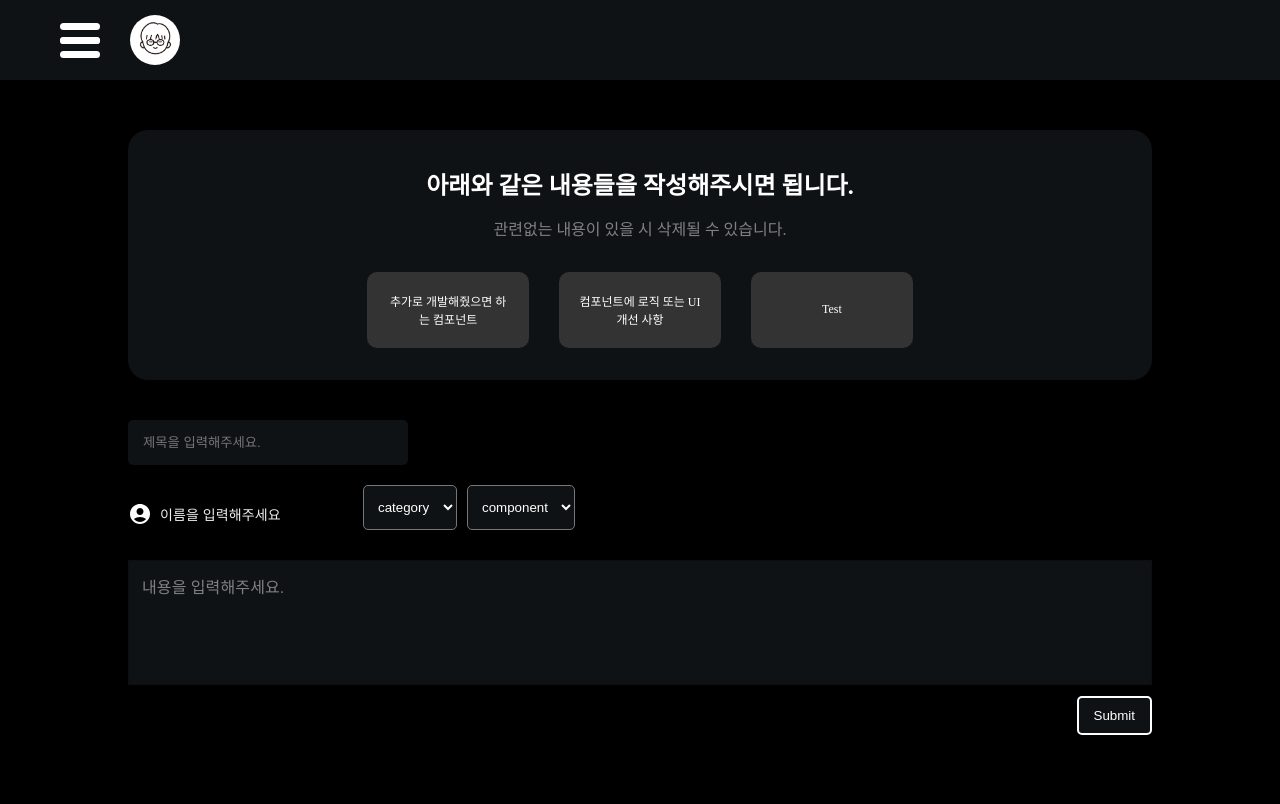
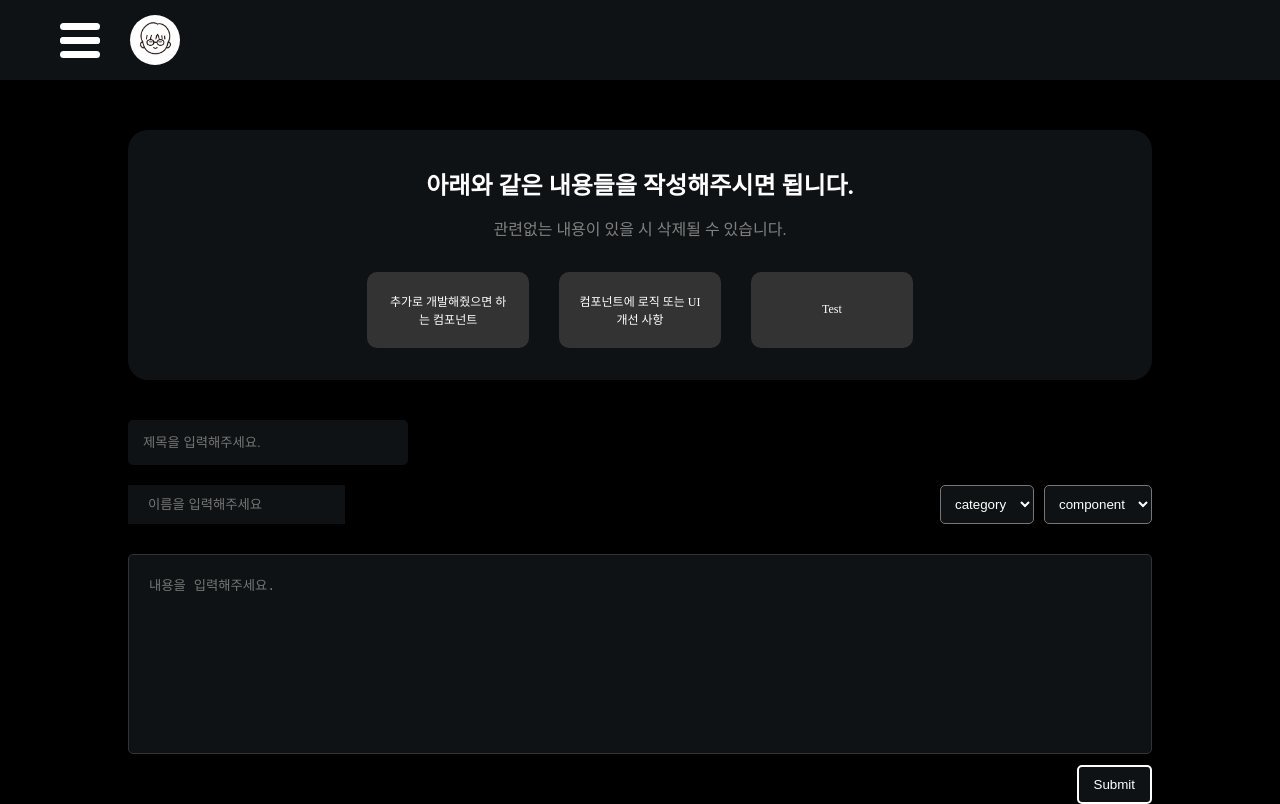
Before and after one commit to jgy4419/easy-to-use-components, a Next.js app: page /community/write in a window 1280 px wide. Built offline with nearby package versions, Linux system fonts and the light colour scheme.

Commit message:
update : mui, emotion 으로 구현한 ui 제거 및 수정

```diff
--- a/src/app/containeres/main/mainSection.tsx
+++ b/src/app/containeres/main/mainSection.tsx
@@ -1,7 +1,6 @@
 import React from 'react';
 import * as S from "@/app/containeres/main/style/mainSection";
 import {mainContent} from "@/app/constants/main";
-import KeyboardDoubleArrowDownIcon from "@mui/icons-material/KeyboardDoubleArrowDown";
 import Image from "next/image";
 import profile from "@/app/assets/images/profile.jpeg";
 
@@ -13,7 +12,7 @@ const MainSection = () => {
                     <S.Title>{ mainContent.title }</S.Title>
                     <S.SubTitle> { mainContent.subTitle } </S.SubTitle>
                     <S.Description> { mainContent.description } </S.Description>
-                    <S.ScrollButton><KeyboardDoubleArrowDownIcon fontSize={"large"}/>Scroll Down!</S.ScrollButton>
+                    <S.ScrollButton>Scroll Down!</S.ScrollButton>
                 </S.Content>
                 <Image className='logoImg' src={profile} alt="프로필 이미지" width={200} height={200}/>
             </S.Inner>
--- a/src/app/containeres/write/messageForm.tsx
+++ b/src/app/containeres/write/messageForm.tsx
@@ -2,14 +2,13 @@
 import React, { useEffect, useState } from 'react';
 import * as S from "./style/messageForm";
 import List from "./list";
-import Box from "@mui/material/Box";
-import { AccountCircle } from "@mui/icons-material";
 import { RootState } from "@/store/rootReducer";
 import { useSelector, useDispatch } from "react-redux";
 import { titleChange, nameChange, contentChange } from "@/store/community";
 import { useRouter } from "next/navigation";
 import { apiGet, apiPost, apiPut } from '@/app/util/apiModule';
 import { community } from '@/app/constants/errorMessage';
+import { usePathname } from 'next/navigation';
 
 // 액션 타입 정의
 type ActionMap = {
@@ -18,13 +17,15 @@ type ActionMap = {
     content: typeof contentChange
 }
 
-const MessageForm = ({ postIndex }: {postIndex: string | -1}) => {
+const MessageForm = () => {
     // 수정하기
     const testComponentList = ["Card", "Button"];
     const testNameList = ["Card1", "Card2"];
 
     const dispatch = useDispatch();
     const router = useRouter();
+
+    const path = usePathname();
 
     const { title, name, content, password, category, component } = useSelector((state: RootState) => state.community);
     const [formData, setFormData] = useState({
@@ -53,8 +54,6 @@ const MessageForm = ({ postIndex }: {postIndex: string | -1}) => {
         if (action) {
             dispatch(action(value)); // 함수 호출 시 값을 전달하여 액션을 생성하고 dispatch합니다.
         }
-
-        console.log(title, name, content);
     }
 
     const submitHandler = async () => {
@@ -68,8 +67,6 @@ const MessageForm = ({ postIndex }: {postIndex: string | -1}) => {
             updateIndex: formData.idx
         };
 
-        console.log("data 전송", data);
-
         if(formData.idx === -1) {
             await apiPost("community/write", data, community.create).then(() => {
                 router.push("/community");
@@ -82,43 +79,45 @@ const MessageForm = ({ postIndex }: {postIndex: string | -1}) => {
     }
 
     useEffect(() => {
-        if(postIndex !== -1) {
-            postData();
+        const match = path.match(/\/(\d+)$/);
+        const idx = match ? match[1] : -1;
+
+        if(idx !== -1) {
+
+            postData(Number(idx));
         }
-    }, [postIndex]);
+    }, []);
 
-    const postData = async () => {
-        const data = await apiGet(`community/detail?idx=${postIndex}`, community.beforeUpdate);
-        setFormData(data[0]);
+    const postData = async (idx: number) => {
+
+        console.log("idx", idx);
+
+        if(idx !== -1) {
+            const data = await apiGet(`community/detail?idx=${idx}`, community.beforeUpdate);
+            setFormData(data[0]);
+        }
     }
 
     return (
         <S.Container>
             <S.FormBox>
-                <S.TitleInput onChange={(event) => textChange(event, "title")} placeholder={formData.title} type="text" />
+                <S.TitleInput onChange={(event) => textChange(event, "title")} placeholder={formData && formData.title} type="text" />
                 <S.Information>
-                    <Box sx={{ display: 'flex', alignItems: 'flex-end' }}>
-                        <AccountCircle sx={{ color: '#fff', mr: 1, my: 0.5 }} />
-                        <S.UserName
-                            id="input-with-lx"
-                            label={formData.name}
-                            variant="standard"
-                            onChange={(event) => textChange(event, "name")}
-                        />
-                    </Box>
-                    <List title="category" list={testComponentList} />
-                    <List title="component" list={testNameList} />
+                    <S.UserName placeholder={formData && formData.name}></S.UserName>
+                    <S.Lists>
+                        <List title="category" list={testComponentList} />
+                        <List title="component" list={testNameList} />
+                    </S.Lists>
                 </S.Information>
-                <S.MessageTextArea
-                    id="outlined-multiline-static"
-                    label={formData.content}
-                    multiline
-                    rows={4}
+                <S.ContentInput
+                    placeholder={formData && formData.content}
                     onChange={(event) => textChange(event, "content")}
-                />
+                >
+
+                </S.ContentInput>
                 <S.SubmitButton onClick={submitHandler}>
                     {
-                        formData.idx === -1
+                        formData && formData.idx === -1
                             ? "Submit"
                             : "Update"
                     }
--- a/src/app/containeres/write/style/messageForm.ts
+++ b/src/app/containeres/write/style/messageForm.ts
@@ -1,5 +1,4 @@
 import styled from "styled-components";
-import {TextField} from "@mui/material";
 
 export const Container = styled.div`
 `;
@@ -18,16 +17,28 @@ export const FormBox = styled.div`
 export const Information = styled.div`
     width: 100%;
     display: flex;
-    justify-content: start;
+    justify-content: space-between;
     gap: 10px;
     padding: 0 0 20px 0;
 `;
 
-export const MessageTextArea = styled(TextField)`
+export const Lists = styled.div`
+    display: flex;
+    gap: 10px;
+`;
+
+export const ContentInput = styled.textarea`
     display: flex;
     justify-content: center;
     background: #0F1214;
+    border-radius: 5px;
     width: 100%;
+    min-height: 200px;
+    padding: 20px;
+    box-sizing: border-box;
+    border: 1px solid #333;
+    resize: none;
+    color: #fff;
     label {
         color: grey;
     }
@@ -36,9 +47,11 @@ export const MessageTextArea = styled(TextField)`
 }
 `;
 
-export const UserName = styled(TextField)`
-    margin-left: 10px;
+export const UserName = styled.input`
     color: #fff;
+    background: #0F1214;
+    padding: 10px 20px;
+    border: 0;
     label, div {
         color: #eee;
         font-size: 14px;
```
Also changed, not shown: src/app/containeres/itemEditor/code/codeContainer.tsx (+42 -90 lines), src/app/containeres/itemEditor/code/style/codeContainer.ts (+15 -2 lines).
